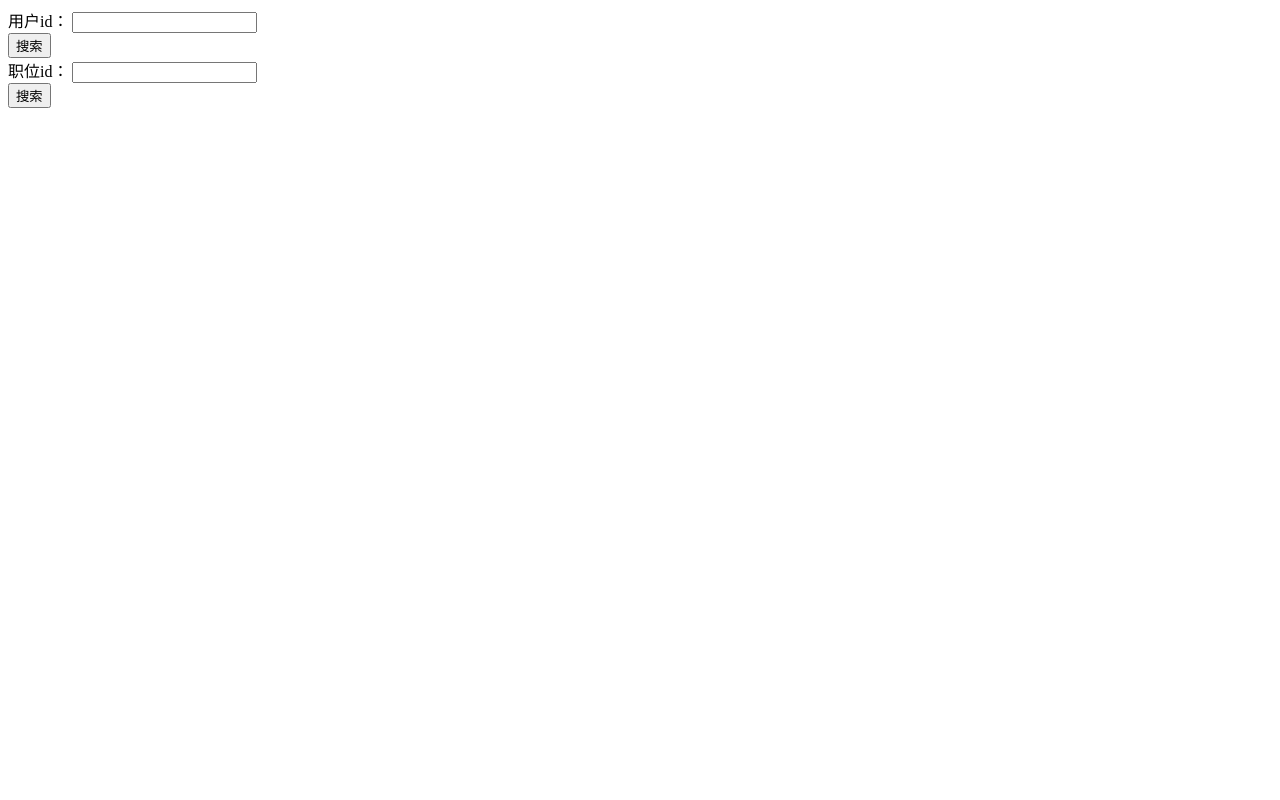
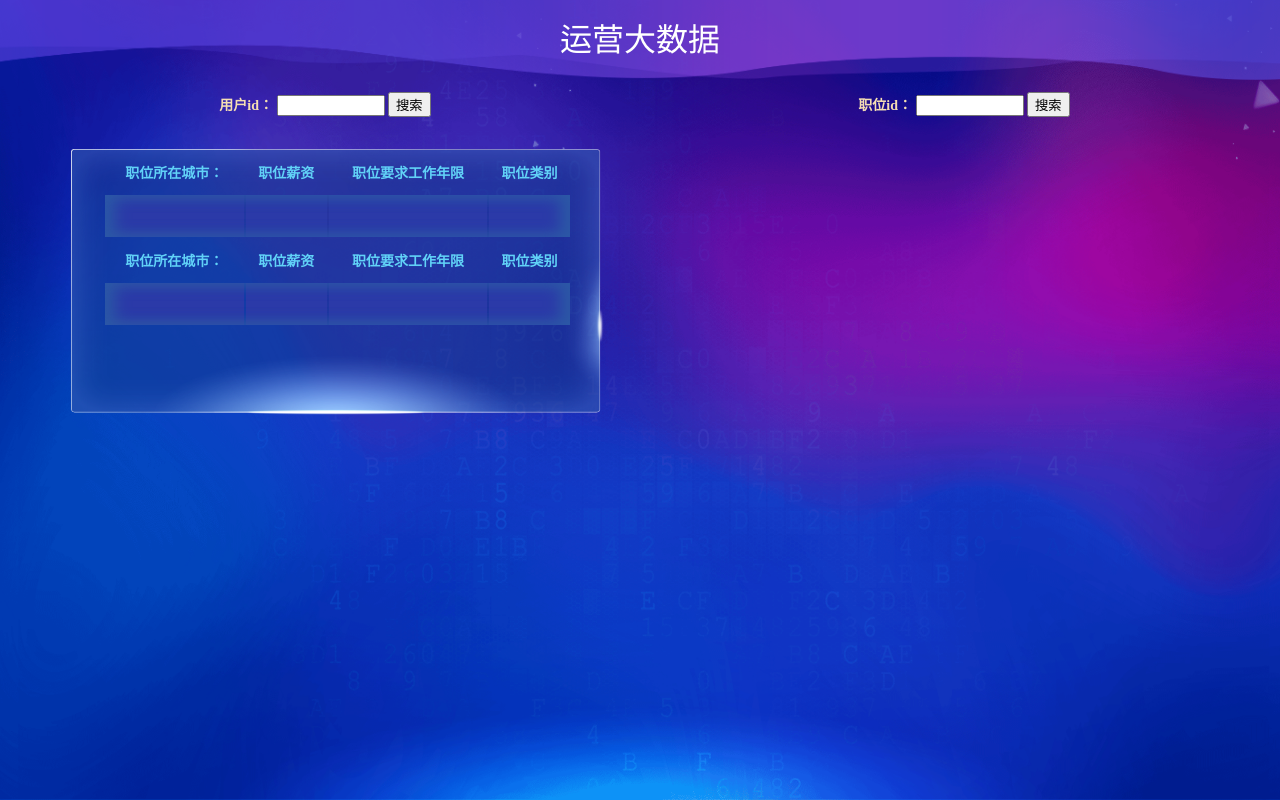
Before and after one commit to FLFLE/JobRecommend, a Flask app: page / in a window 1280 px wide. Run offline with Flask 2, Linux system fonts and the light colour scheme; lists and menus that the app fills with data are empty.

Commit message:
前端页面

```diff
--- a/flask_web/templates/index.html
+++ b/flask_web/templates/index.html
@@ -1,25 +1,86 @@
 <!DOCTYPE html>
-<html lang="en">
+<html lang="en" >
 <head>
     <meta charset="UTF-8">
-    <title>Title</title>
+    <meta name="viewport" content="width=device-width, initial-scale=1.0">
+    <meta http-equiv="X-UA-Compatible" content="ie=edge">
+    <link rel="stylesheet" href="css/index.css">
+    <title>运营数据</title>
+    <script src="js/jquery-2.2.1.min.js"></script>
+    <script src="js/rem.js"></script>
+    <script src="js/echarts.min.js"></script>
+    <script src="js/index.js"></script>
 </head>
 <body>
-<form method="post" action="search_user">
-    用户id：<label>
-    <input type="text" name="user_id">
-</label> <br>
-    <input type="submit" value='搜索'>
-    <br>
-</form>
+    <div class="t_container">
+        <header class="t_h_bg">
+            <span>运营大数据</span>
+        </header>
 
-<form method="post" action="search_position">
-    职位id：<label>
-    <input type="text" name="position_id">
-</label> <br>
-    <input type="submit" value='搜索'>
-</form>
+        <main class="t_main">
+            <div class="width: 58.33333333%;  width: 58.33333333%;  height:4.5rem">
+                <table style="width:100%;height:48px;">
+                    <tr>
+                        <td style="width:50%;text-align:center;padding-left:10px;color:#fff;font-size:14px;font-weight:bold;">
+                        <form method="post" action="search_user">
+                            <label style="color:wheat;width:100px;" >用户id：
+                            <input type="text"  name="user_id" style="width:100px;"  />
+                        </label>
+                            <input type="submit" value='搜索' >
+                        </form>
 
-</form>
+                        </td>
+                        <td style="width:50%;text-align:center;padding-left:10px;color:#fff;font-size:14px;font-weight:bold;" >
+                            <form method="post" action="search_position">
+                                <label style="color:wheat;width:100px;">职位id：
+                                <input type="text" name="position_id" style="width:100px;  "/>
+                            </label>
+                                <input type="submit" value='搜索'>
+                            </form>
+                        </td>
+
+                    </tr>
+                </table>
+            </div>
+            <div class="t_box">
+                <div class="main_table t_btn8">
+                    <table>
+                        <thead>
+                        <tr>
+                            <th>职位所在城市： </th>
+                            <th>职位薪资</th>
+                            <th>职位要求工作年限</th>
+                            <th>职位类别</th>
+                        </tr>
+                        </thead>
+                        <tbody>
+                        <tr>
+                            <td></td>
+                            <td></td>
+                            <td></td>
+                            <td></td>
+                        </tr>
+                        </tbody>
+                        <thead>
+                        <tr>
+                            <th>职位所在城市： </th>
+                            <th>职位薪资</th>
+                            <th>职位要求工作年限</th>
+                            <th>职位类别</th>
+                        </tr>
+                        </thead>
+                        <tbody>
+                        <tr>
+                            <td></td>
+                            <td></td>
+                            <td></td>
+                            <td></td>
+                        </tr>
+                        </tbody>
+                    </table>
+                </div>
+            </div>
+        </main>
+    </div>
 </body>
 </html>
```
Also changed, not shown: flask_web/templates/css/index.css (renamed from flask_web/css/index.css).
